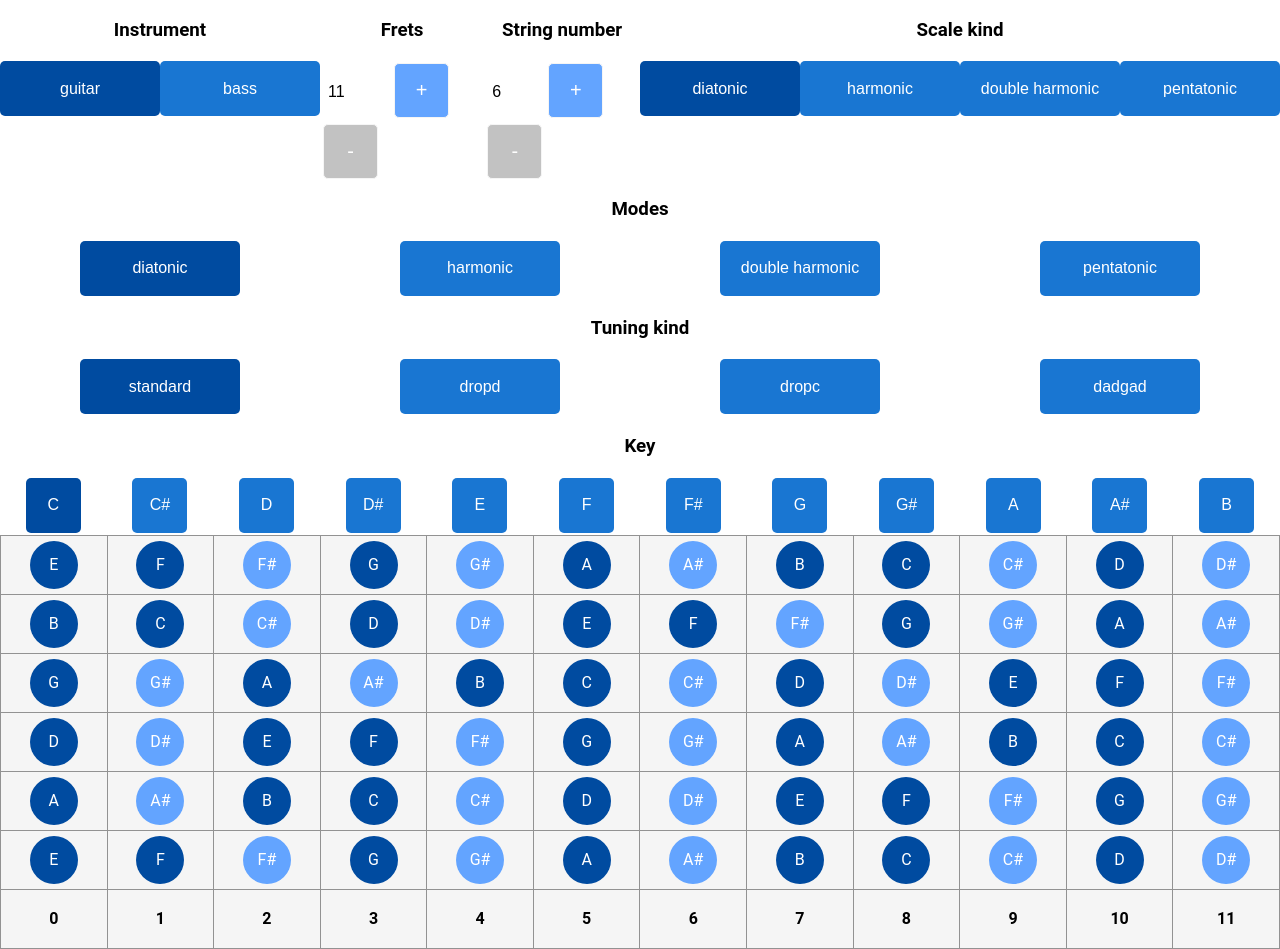
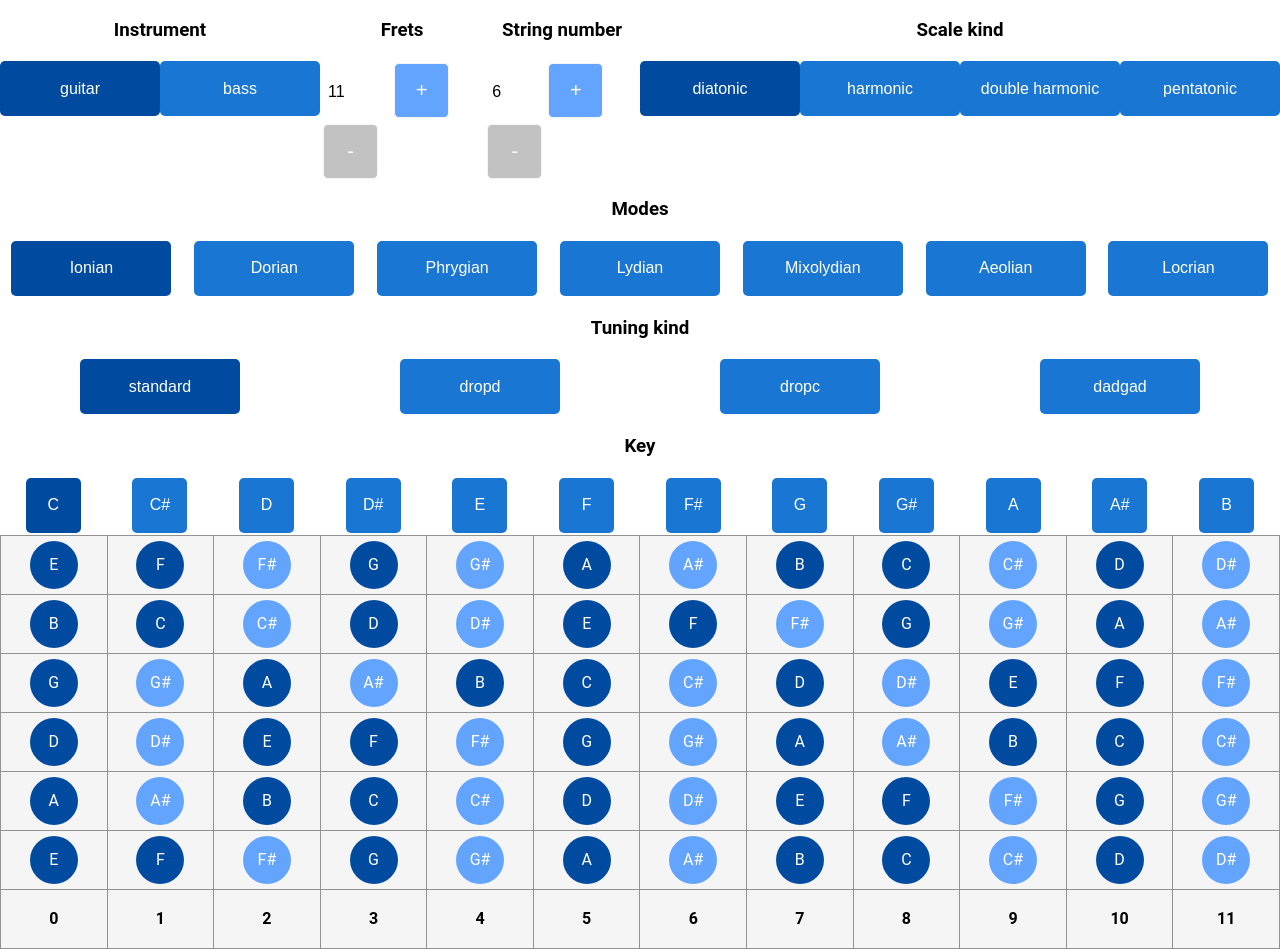
Before and after one commit to joao-arthur/libre_musica, a React (Create React App) app: page / in a window 1280 px wide. Built offline with nearby package versions, Linux system fonts and the light colour scheme.

Commit message:
modes selector

```diff
--- a/src/Pages/Scales/Scales.tsx
+++ b/src/Pages/Scales/Scales.tsx
@@ -30,7 +30,7 @@ export default () => {
     const actualScale = getScale(scale);
     const tuning = getTuning(instrument, stringNumber, tuningKind);
     const tuningKinds = getTuningKind(instrument, stringNumber);
-    const modes = getModes(instrument, scaleKind);
+    const modes = getModes(scaleKind);
 
     const generateStringNotes = (stringNote: number) =>
         range(fretNumber + 1)
@@ -81,12 +81,7 @@ export default () => {
             </Separator>
             <Separator>
                 <Selector
-                    options={[
-                        'diatonic',
-                        'harmonic',
-                        'double harmonic',
-                        'pentatonic'
-                    ]}
+                    options={modes}
                     selected={scaleKind}
                     onChange={setScaleKind}
                     title='Modes'
--- a/src/core/notes.ts
+++ b/src/core/notes.ts
@@ -142,7 +142,7 @@ interface IModes {
     [key: string]: Array<string>;
 }
 
-const modes = {
+const modes: IModes = {
     diatonic: [
         'Ionian',
         'Dorian',
```
